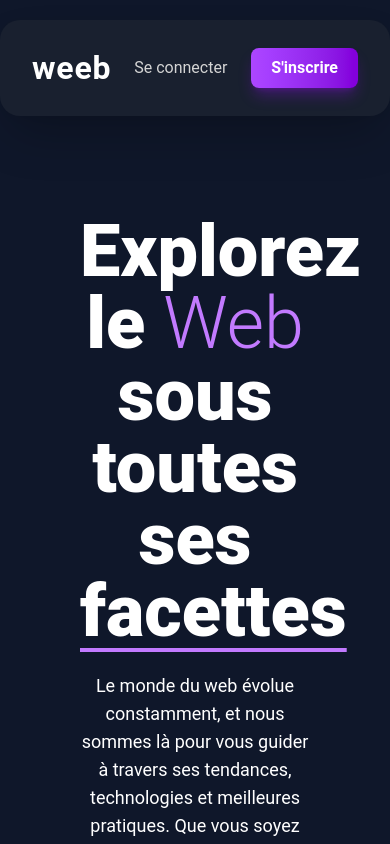
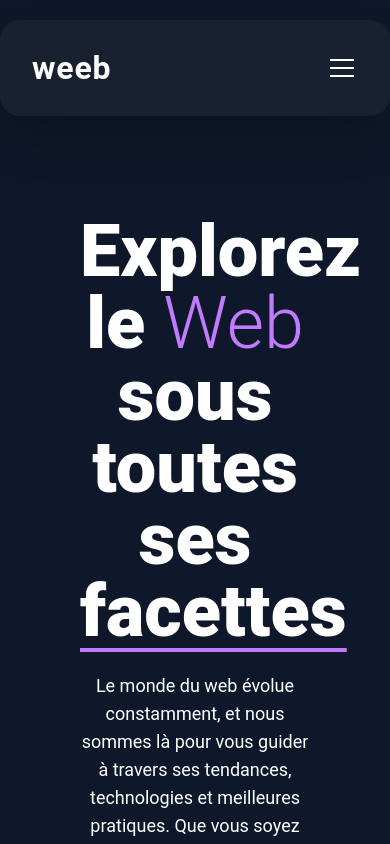
Before and after one commit to sylvqinz/weeb_sylvain_zanini, a React (Vite) app: page / in a window 390 px wide. Shown: the top 844 px of the page. Built offline with nearby package versions, Linux system fonts and the light colour scheme.

Commit message:
header responsive

```diff
--- a/src/components/Header.jsx
+++ b/src/components/Header.jsx
@@ -4,6 +4,7 @@ import { Link } from "react-router-dom";
 export default function Header() {
   const [hidden, setHidden] = useState(false);
   const [lastScroll, setLastScroll] = useState(0);
+  const [menuOpen, setMenuOpen] = useState(false);
 
   useEffect(() => {
     const handleScroll = () => {
@@ -11,6 +12,7 @@ export default function Header() {
 
       if (currentScroll > lastScroll && currentScroll > 100) {
         setHidden(true);
+        setMenuOpen(false);
       } else {
         setHidden(false);
       }
@@ -22,6 +24,8 @@ export default function Header() {
 
     return () => window.removeEventListener("scroll", handleScroll);
   }, [lastScroll]);
+
+  const closeMenu = () => setMenuOpen(false);
 
   return (
     <header
@@ -37,7 +41,7 @@ export default function Header() {
         }}
       >
         <div className="flex items-center gap-10">
-          <Link to="/" className="text-[32px] font-bold tracking-wide">
+          <Link to="/" className="text-[32px] font-bold tracking-wide" onClick={closeMenu}>
             weeb
           </Link>
 
@@ -55,7 +59,7 @@ export default function Header() {
           </ul>
         </div>
 
-        <div className="flex items-center gap-6">
+        <div className="hidden md:flex items-center gap-6">
           <Link to="/login" className="text-[16px] text-neutral-300 hover:text-white transition">
             Se connecter
           </Link>
@@ -71,7 +75,65 @@ export default function Header() {
             S'inscrire
           </Link>
         </div>
+
+        <button
+          onClick={() => setMenuOpen(!menuOpen)}
+          className="md:hidden flex flex-col gap-1.5 w-8 h-8 justify-center items-center z-50"
+          aria-label="Menu"
+        >
+          <span
+            className={`w-6 h-0.5 bg-white transition-all duration-300 ${
+              menuOpen ? "rotate-45 translate-y-2" : ""
+            }`}
+          />
+          <span className={`w-6 h-0.5 bg-white transition-all duration-300 ${menuOpen ? "opacity-0" : ""}`} />
+          <span
+            className={`w-6 h-0.5 bg-white transition-all duration-300 ${
+              menuOpen ? "-rotate-45 -translate-y-2" : ""
+            }`}
+          />
+        </button>
       </nav>
+
+      <div
+        className={`md:hidden fixed top-[136px] left-0 right-0 bg-[#19202f] mx-4 rounded-[20px] shadow-2xl transition-all duration-300 overflow-hidden ${
+          menuOpen ? "max-h-[400px] opacity-100" : "max-h-0 opacity-0"
+        }`}
+        style={{
+          boxShadow: menuOpen ? "0px 0px 15px 0px #00000012, 0px 25px 50px -12px #00000040" : "none",
+        }}
+      >
+        <ul className="flex flex-col gap-6 p-8 text-[16px] text-neutral-300">
+          <li>
+            <Link to="/about" className="hover:text-white transition block" onClick={closeMenu}>
+              Qui sommes-nous ?
+            </Link>
+          </li>
+          <li>
+            <Link to="/contact" className="hover:text-white transition block" onClick={closeMenu}>
+              Contact
+            </Link>
+          </li>
+          <li className="border-t border-gray-700 pt-6">
+            <Link to="/login" className="hover:text-white transition block" onClick={closeMenu}>
+              Se connecter
+            </Link>
+          </li>
+          <li>
+            <Link
+              to="/signup"
+              className="px-5 py-3 rounded-[8px] text-[16px] font-semibold text-white
+                bg-gradient-to-r from-purple-500 to-purple-700
+                hover:from-purple-400 hover:to-purple-600
+                shadow-lg shadow-purple-600/30
+                transition block text-center"
+              onClick={closeMenu}
+            >
+              S'inscrire
+            </Link>
+          </li>
+        </ul>
+      </div>
     </header>
   );
 }
```
